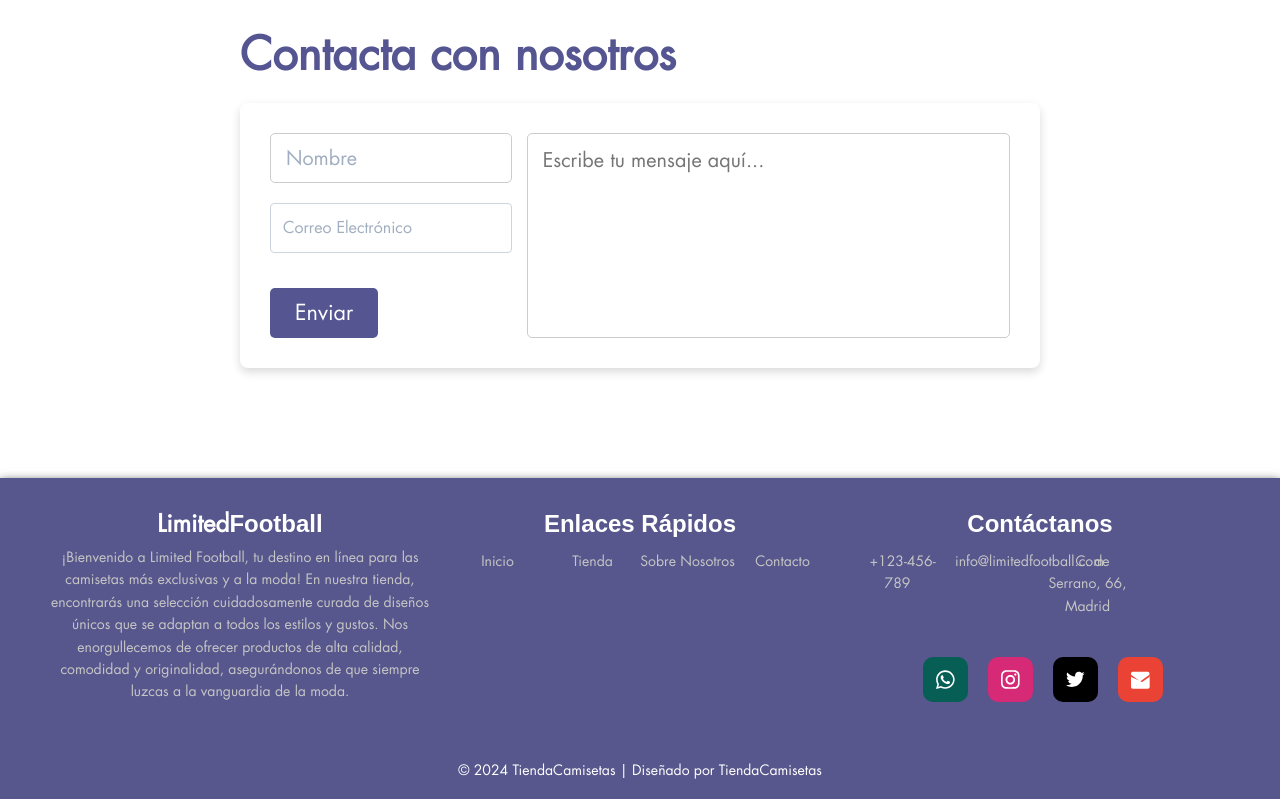
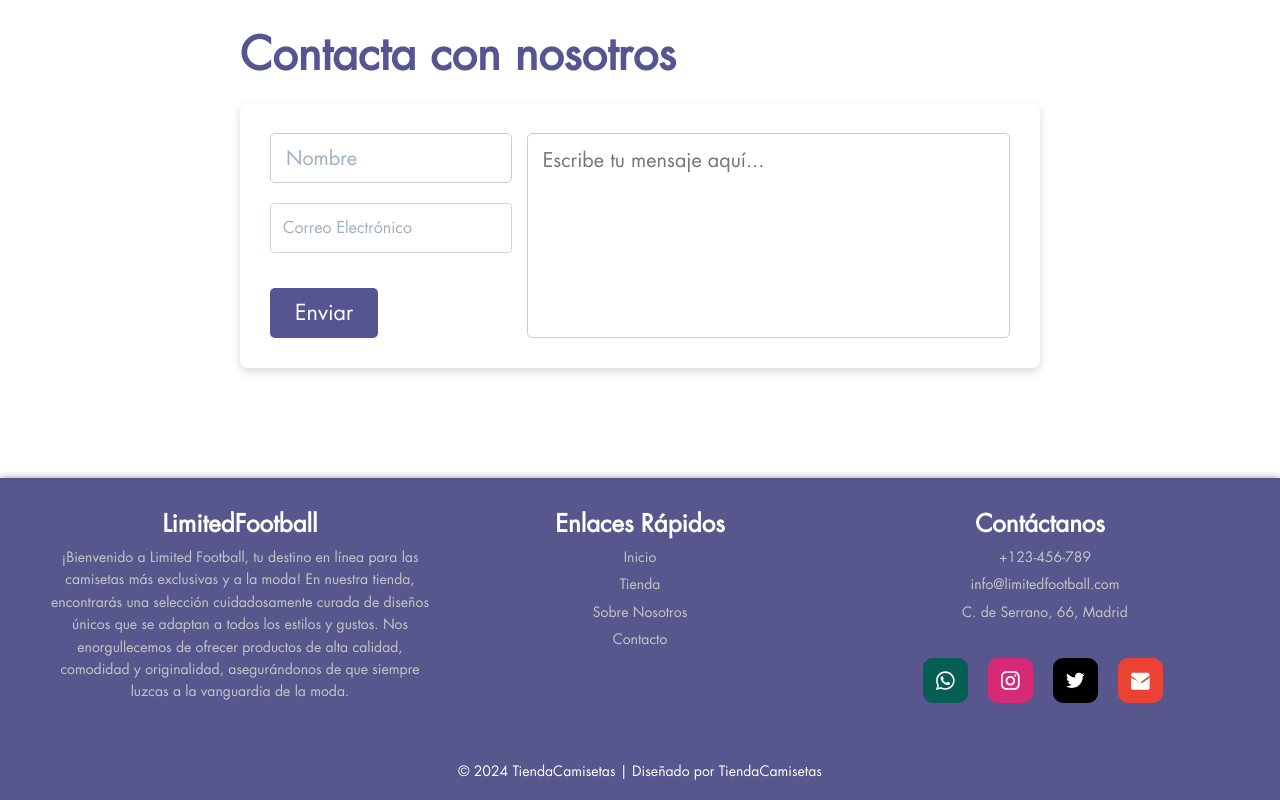
Before and after one commit to aalvaaro19/TiendaOnline, a React (Create React App) app in the folder frontend/: page /paginaPrincipal in a window 1280 px wide. Shown: the part 3145-3945 px from the top of the page. Built offline with nearby package versions, Linux system fonts and the light colour scheme.

Commit message:
Eliminar fuentes específicas y ajustar estilos en el pie de página

```diff
--- a/frontend/src/components/footer/Footer.css
+++ b/frontend/src/components/footer/Footer.css
@@ -4,7 +4,6 @@
     box-shadow: 0 4px 10px rgba(0, 0, 0, 2);
     padding: 20px 0;
     text-align: center;
-    font-family: 'Arial', sans-serif;
     margin-top: 30px;
 }
 
@@ -15,7 +14,6 @@
     text-decoration: none;
     border: none;
     background: none;
-    font-family: 'Poppins', sans-serif;
 }
 
 .logo-text::before {
@@ -63,12 +61,14 @@
 }
 
 .footer-section ul {
-    list-style: none;
-    padding: 0;
+  list-style: none;
+  padding: 0;
+  display: block;
 }
 
 .footer-section ul li {
-    margin: 5px 0;
+  display: block;
+  margin: 5px 0;
 }
 
 .footer-section ul li a {
@@ -95,7 +95,7 @@
     color: #ffffff;
 }
 
-/*Personalizacion de las rdees sociales*/
+/* Personalizacion de las rdees sociales */
 .social-card {
     height: fit-content;
     width: fit-content;
```
